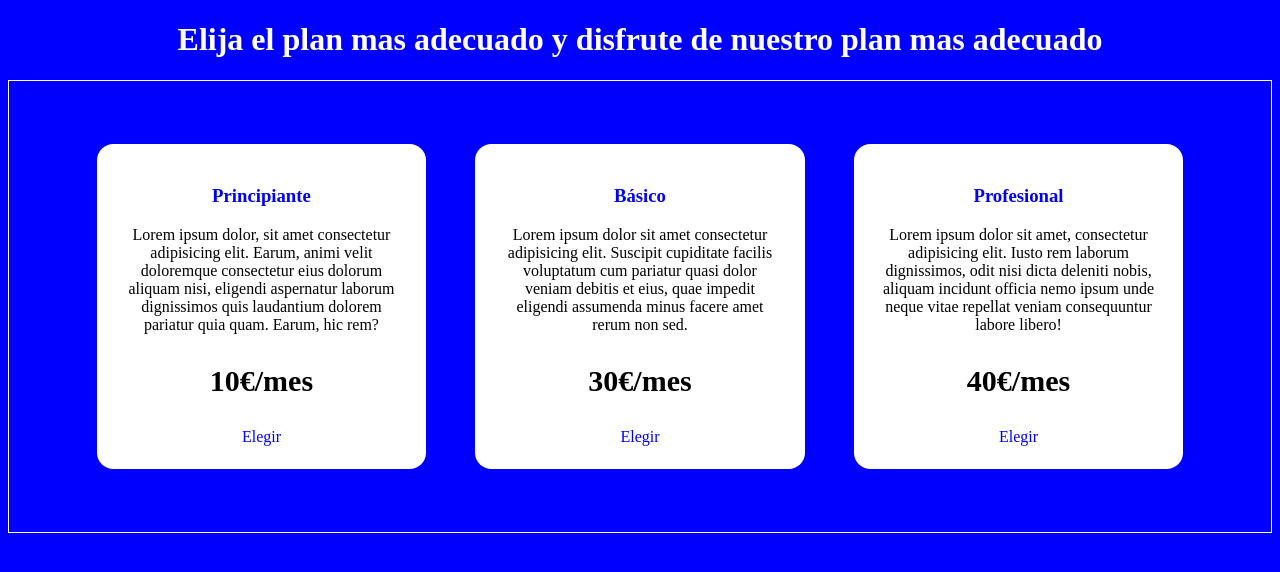
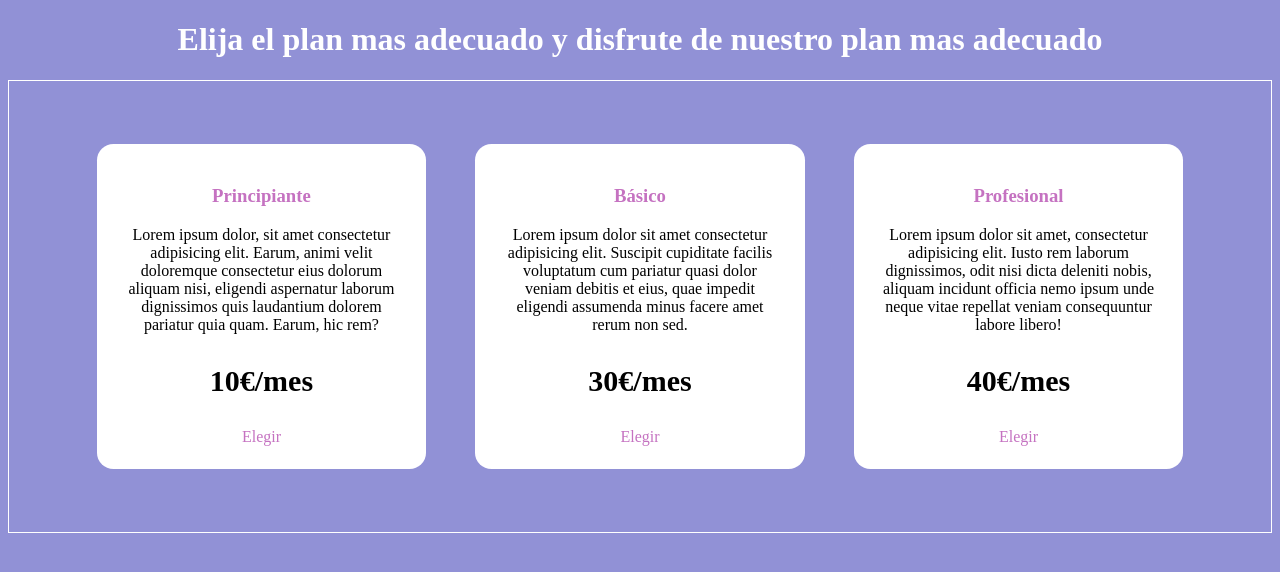
Before and after one commit to cosmincostea21/FlexBoxPlanes, a plain HTML site: page index.html in a window 1280 px wide. Drawn offline with Linux system fonts and the light colour scheme.

Commit message:
version2

```diff
--- a/index.html
+++ b/index.html
@@ -6,7 +6,7 @@
     <title>FlexBoxPlanes</title>
     <style>
         body{
-            background-color: blue;
+            background-color: rgb(145, 145, 214);
         }
         h1{
             text-align: center;
@@ -23,12 +23,12 @@
         }
 
         h3{
-            color: blue;
+            color: rgb(197, 114, 193);
         }
 
         a{
             text-decoration: none;
-            color: blue;
+            color: rgb(197, 114, 193);
         }
 
         .plan{
```
